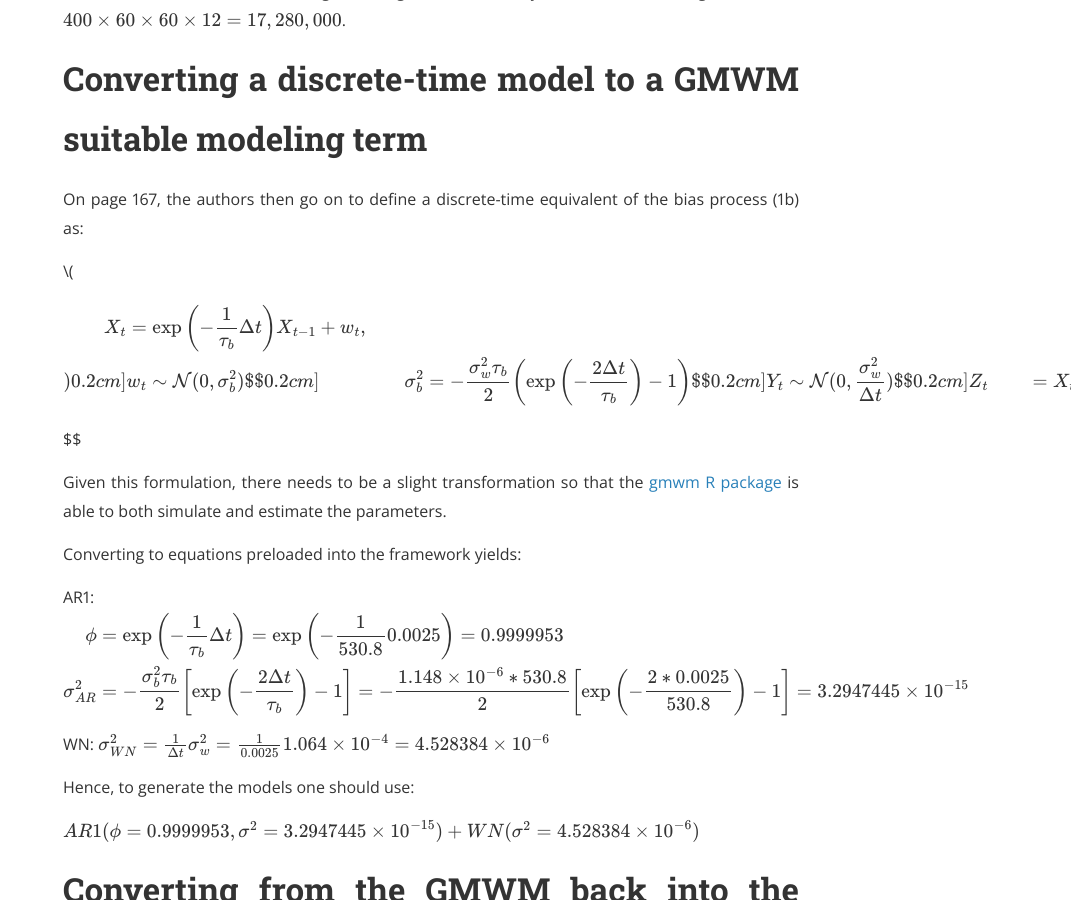
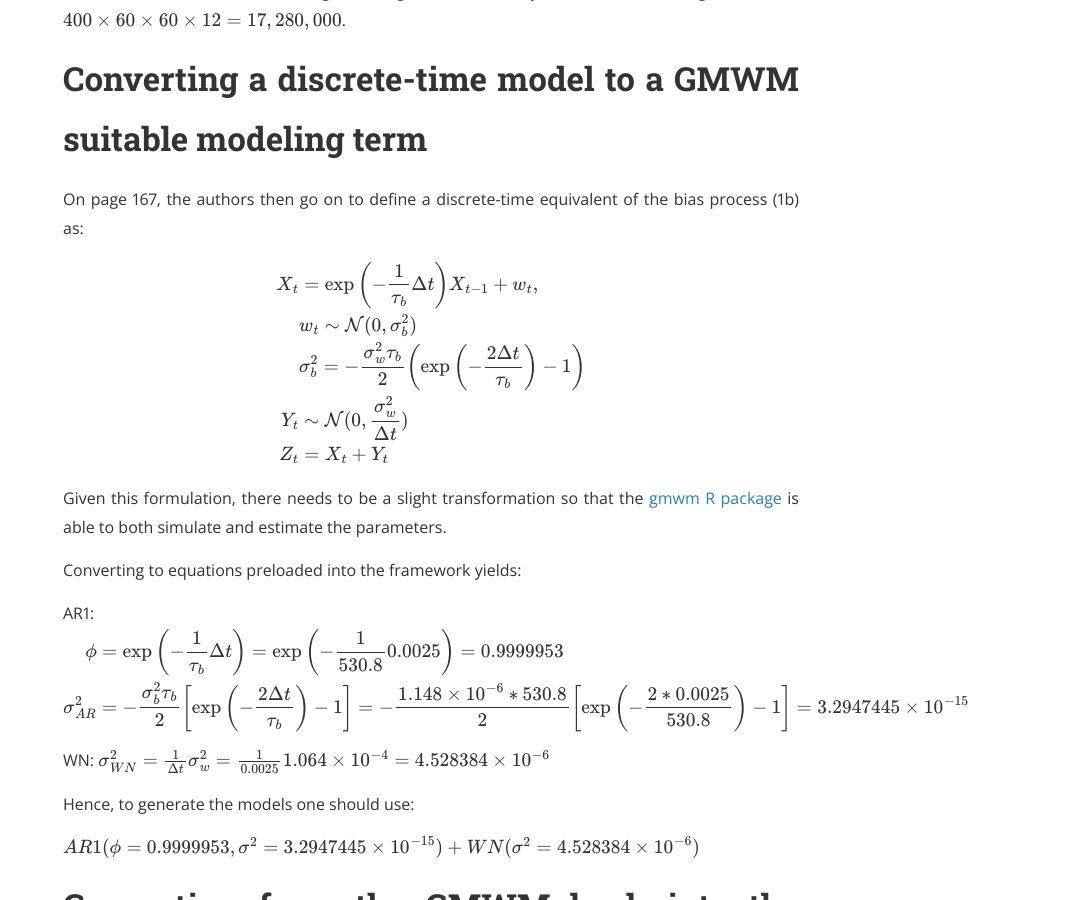
Before and after one commit to SMAC-Group/smac-group.github.io, a Jekyll site: the page built from computing/_posts/2016-02-01-gmwm-simulation.markdown, in a window 1280 px wide and 900 px high, scrolled down 1115 px. Shown: the whole window, without its empty margins (209-1280 px from the left). Built offline with Jekyll 4.4.1, drawn with Linux system fonts in a browser that asks for light colours; nearby versions of some CDN libraries; formulas are drawn with MathJax 3; a style sheet for code colours, icons or effects is not loaded.

Commit message:
mathjax fix

```diff
--- a/computing/_posts/2016-02-01-gmwm-simulation.markdown
+++ b/computing/_posts/2016-02-01-gmwm-simulation.markdown
@@ -36,10 +36,10 @@ Converting a discrete-time model to a GMWM suitable modeling term
 On page 167, the authors then go on to define a discrete-time equivalent of the bias process (1b) as:
 
 $$\begin{align*}
-            X_t &= \exp\left(- \frac{1}{\tau_b} \Delta t \right) X_{t-1} + w_t, \$$0.2cm]
-            & w_t \sim \mathcal{N}(0, \sigma_{b}^2)\$$0.2cm]
-            & \sigma_{b}^2 = - \frac{\sigma_w^2 \tau_b}{2} \left(\exp\left(- \frac{2 \Delta t}{\tau_b}\right) - 1\right)\$$0.2cm]
-            Y_t &\sim \mathcal{N} (0,\frac{\sigma_w^2}{\Delta t})\$$0.2cm]
+            X_t &= \exp\left(- \frac{1}{\tau_b} \Delta t \right) X_{t-1} + w_t, \\
+            & w_t \sim \mathcal{N}(0, \sigma_{b}^2)\\
+            & \sigma_{b}^2 = - \frac{\sigma_w^2 \tau_b}{2} \left(\exp\left(- \frac{2 \Delta t}{\tau_b}\right) - 1\right)\\
+            Y_t &\sim \mathcal{N} (0,\frac{\sigma_w^2}{\Delta t})\\
             Z_t &= X_t + Y_t
 \end{align*}$$
 
```
